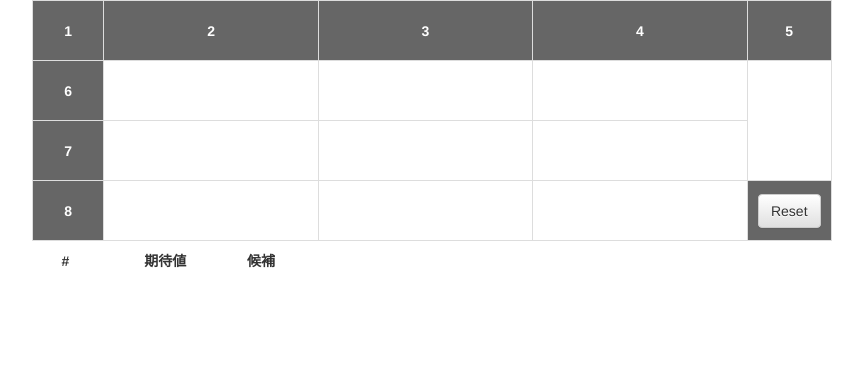
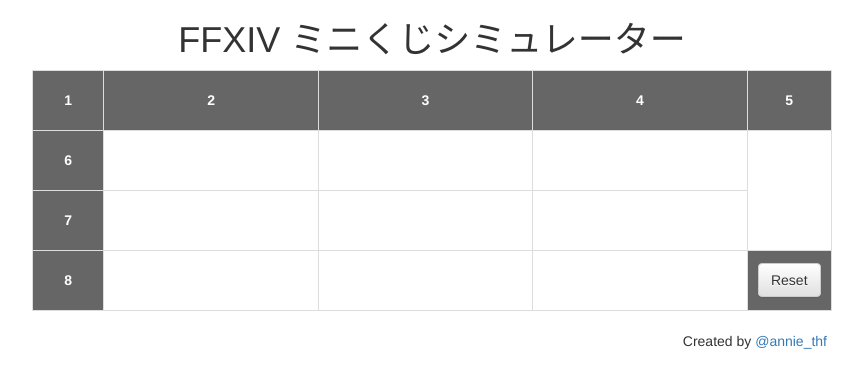
Before and after one commit to annie-sw/ffxiv-minikuji, a Vue app: page / in a window 1280 px wide. Shown: the top 388 px of the page, without its empty margins (208-1071 px from the left). Built offline with nearby package versions, Linux system fonts and the light colour scheme.

Commit message:
雑にヘッダーとフッターを入れておく

```diff
--- a/index.html
+++ b/index.html
@@ -3,7 +3,9 @@
   <head>
     <meta charset="utf-8">
     <meta name="viewport" content="width=device-width,initial-scale=1.0">
-    <title>minikuji</title>
+    <title>ミニくじシミュレーター [FF14]</title>
+    <meta name="description" content="FF14(ファイナルファンタジー14)のミニくじシミュレーターです。" />
+    <meta name="keywords" content="ミニくじ,ff14,ファイナルファンタジー" />
     <link rel="stylesheet" href="https://maxcdn.bootstrapcdn.com/bootstrap/3.3.7/css/bootstrap.min.css" integrity="sha384-BVYiiSIFeK1dGmJRAkycuHAHRg32OmUcww7on3RYdg4Va+PmSTsz/K68vbdEjh4u" crossorigin="anonymous">
     <link rel="stylesheet" href="https://maxcdn.bootstrapcdn.com/bootstrap/3.3.7/css/bootstrap-theme.min.css" integrity="sha384-rHyoN1iRsVXV4nD0JutlnGaslCJuC7uwjduW9SVrLvRYooPp2bWYgmgJQIXwl/Sp" crossorigin="anonymous">
     <!-- <script src="https://maxcdn.bootstrapcdn.com/bootstrap/3.3.7/js/bootstrap.min.js" integrity="sha384-Tc5IQib027qvyjSMfHjOMaLkfuWVxZxUPnCJA7l2mCWNIpG9mGCD8wGNIcPD7Txa" crossorigin="anonymous"></script> -->
--- a/src/App.vue
+++ b/src/App.vue
@@ -1,16 +1,21 @@
 <template>
   <div id="app">
+    <Header />
+
     <ScratchBoard v-bind:board="board"
                   v-bind:expectedIndexes="expectedIndexes"
                   v-bind:selectedLine="selectedLine"
                   v-on:reset="reset"
                   v-on:selectIndex="selectIndex" />
 
-    <ExpectedTable v-bind:expectedLines="expectedLines"
+    <ExpectedTable v-if="expectedLines"
+                   v-bind:expectedLines="expectedLines"
                    v-on:selectLine="selectLine" />
 
     <NumberPanels v-if="showNumberPanels"
                   v-bind:selectNumber="selectNumber" />
+
+    <Footer />
   </div>
 </template>
 
@@ -20,9 +25,14 @@
 import ExpectedTable from './components/ExpectedTable'
 import NumberPanels from './components/NumberPanels'
 
+import Header from './components/Header'
+import Footer from './components/Footer'
+
 export default {
   name: 'app',
   components: {
+    Header,
+    Footer,
     ScratchBoard,
     ExpectedTable,
     NumberPanels,
@@ -111,4 +121,8 @@
 </script>
 
 <style>
+#app {
+  margin: 0 auto;
+  max-width: 800px;
+}
 </style>
--- a/src/components/ExpectedTable.vue
+++ b/src/components/ExpectedTable.vue
@@ -61,7 +61,6 @@
     text-align: center;
 }
 #expected-table {
-    margin: 10px auto;
-    max-width: 800px;
+    margin-top: 10px;
 }
 </style>
--- /dev/null
+++ b/src/components/Footer.vue
@@ -0,0 +1,19 @@
+<template>
+	<footer>
+		<!--
+		<span class="sqex_trademark">記載されている会社名・製品名・システム名などは、各社の商標、または登録商標です。</span><br>
+		<span class="sqex_copyright">Copyright (C) 2010 - 2017 SQUARE ENIX CO., LTD. All Rights Reserved.</span><br>
+		-->
+		<span class="credits">Created by <a href="https://twitter.com/annie_thf" target="_blank">@annie_thf</a></span>
+	</footer>
+</template>
+
+<script>
+</script>
+
+<style>
+footer {
+	margin: 5px;
+	text-align: right;
+}
+</style>
--- /dev/null
+++ b/src/components/Header.vue
@@ -0,0 +1,14 @@
+<template>
+	<header>
+		<h1>FFXIV ミニくじシミュレーター</h1>
+	</header>
+</template>
+
+<script>
+</script>
+
+<style>
+header {
+	text-align: center;
+}
+</style>
--- a/src/components/ScratchBoard.vue
+++ b/src/components/ScratchBoard.vue
@@ -163,8 +163,6 @@
     vertical-align: middle;
 }
 #scratch-board {
-    margin: 0 auto;
-    max-width: 800px;
     /* position: relative; */
 }
 </style>
```
Also changed, not shown: 13 other files (tests, documents, lock files or other folders).
